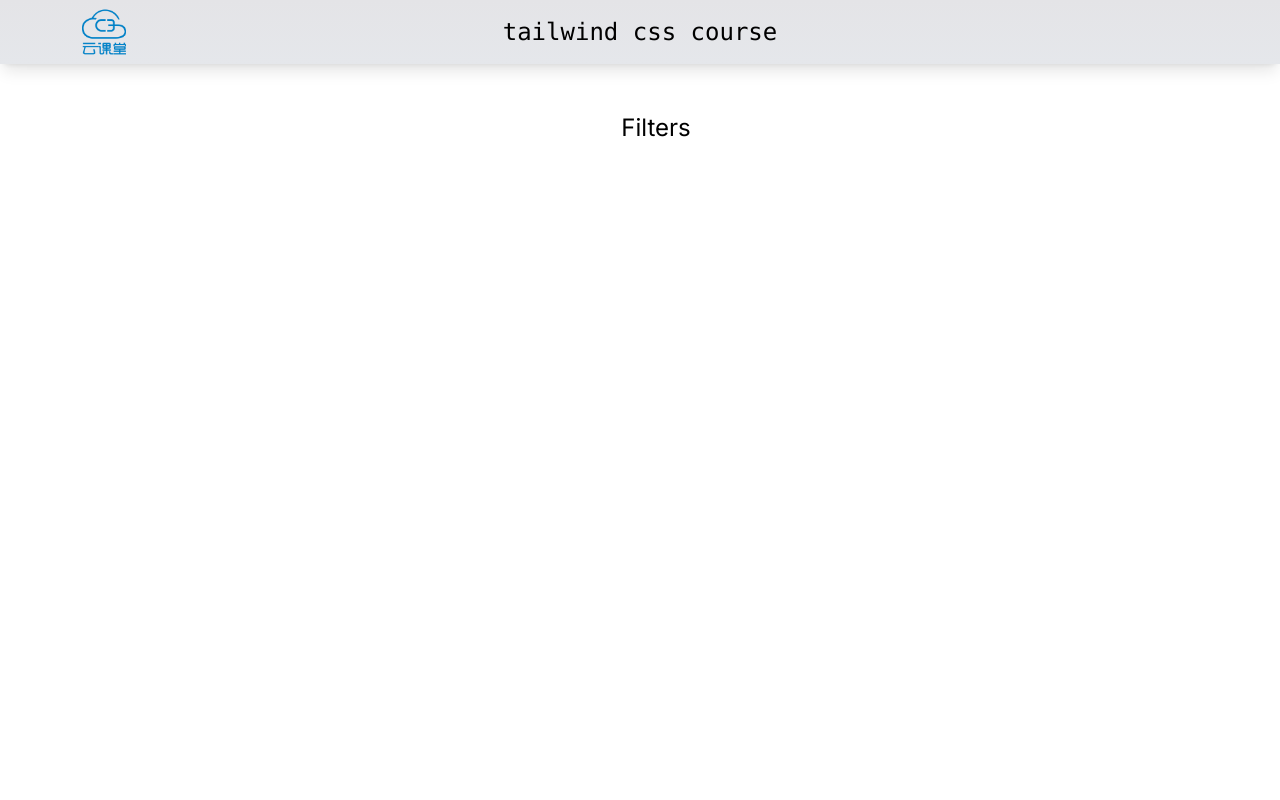
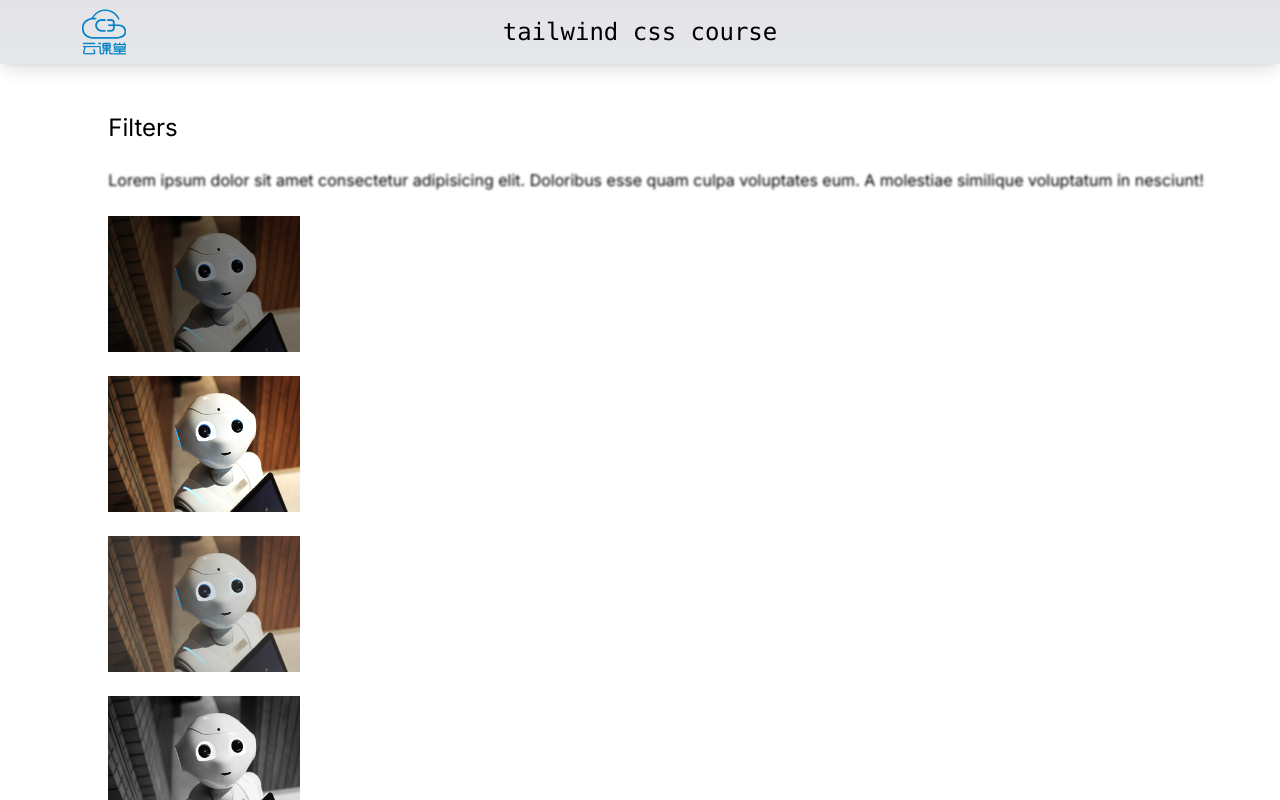
Before and after one commit to yangwawa0323/learning-tailwind-css, a Next.js app: page /filters in a window 1280 px wide. Built offline with nearby package versions, Linux system fonts and the light colour scheme.

Commit message:
tailwind filters

```diff
--- a/app/filters/page.tsx
+++ b/app/filters/page.tsx
@@ -2,21 +2,62 @@ import React from 'react';
 
 const Filters = () => {
 	return (
-		<div>
+		<div className='space-y-6'>
 			<h2 className=' text-2xl'>Filters</h2>
 			{/* Blur */}
-
+			<div className='blur-[1px] hover:blur-none'>
+				Lorem ipsum dolor sit amet consectetur adipisicing elit. Doloribus esse
+				quam culpa voluptates eum. A molestiae similique voluptatum in nesciunt!
+			</div>
 			{/* Brightness */}
+			<div className='brightness-50'>
+				<img
+					className='w-48 h-auto'
+					src='/assets/img/img3.jpg'
+					alt=''
+				/>
+			</div>
+			<div className='brightness-110'>
+				<img
+					className='w-48 h-auto'
+					src='/assets/img/img3.jpg'
+					alt=''
+				/>
+			</div>
 
 			{/* Contrast */}
-
+			<div className='contrast-75'>
+				<img
+					className='w-48 h-auto'
+					src='/assets/img/img3.jpg'
+					alt=''
+				/>
+			</div>
 			{/* Grayscale */}
+			<div className='grayscale-[100%]'>
+				<img
+					className='w-48 h-auto'
+					src='/assets/img/img3.jpg'
+					alt=''
+				/>
+				<p className='text-indigo-500'>
+					Lorem ipsum dolor, sit amet consectetur adipisicing elit. In,
+					veritatis.
+				</p>
+			</div>
 
 			{/* Invert */}
 
 			{/* Sepia */}
 
 			{/* Hue Rotate */}
+			<div className='-hue-rotate-30'>
+				<img
+					className='w-48 h-auto'
+					src='/assets/img/img3.jpg'
+					alt=''
+				/>
+			</div>
 		</div>
 	);
 };
--- a/app/page.tsx
+++ b/app/page.tsx
@@ -61,10 +61,14 @@ export default function Home() {
 					<li className='text-lg border rounded-md  p-2 my-4'>
 						<Link href='/dark-mode'>Dark Mode</Link>
 					</li>
-					<li className='text-lg border rounded-md  p-2 my-4'>
+					<li className='bg-cyan-100 text-lg border rounded-md shadow-lg  p-2 my-4'>
 						<Link href='/demos/email-subscribe'>Email subscribe</Link>
 					</li>
+					<li className='bg-cyan-100 text-lg border rounded-md shadow-lg p-2 my-4'>
+						<Link href='/demos/login-modal'>Login modal</Link>
+					</li>
 				</ul>
+				<div className='w-full h-10'></div>
 			</div>
 		</main>
 	);
```
